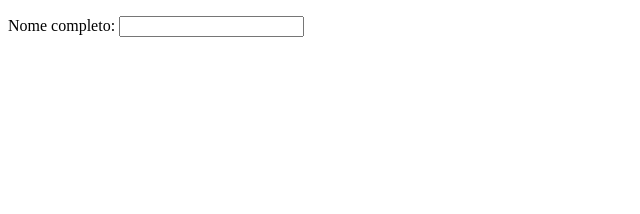
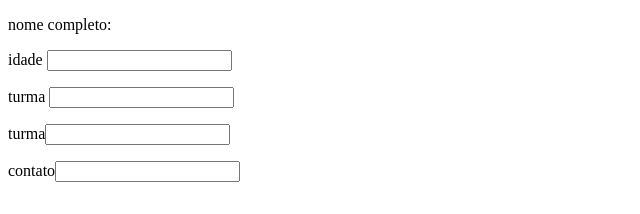
Before and after one commit to 115515515515/formulario-01, a plain HTML site: page index.html in a window 1280 px wide. Shown: the whole page, without its empty margins (0-640 px from the left). Drawn offline with Linux system fonts and the light colour scheme.

Commit message:
Update index.html

```diff
--- a/index.html
+++ b/index.html
@@ -8,11 +8,11 @@
 </head>
 <body>
 
-
-    <form>
-<p>Nome completo: <input type="text" name="Nome" id="Nome"
-
-</p>
+<p> nome completo: <inṕut type="text" name="Nome" id="nome" <\p>
+<p>idade <input type="text" name="Nome" id="nome" </p>
+<p>turma <input type="text" name="Nome" id="nome"</p>
+<p> turma<input type="text"name="Nome" id="nome"</p>
+<P>contato<input type="text" name="Nome" id=nome
 
 
     </form>
```
